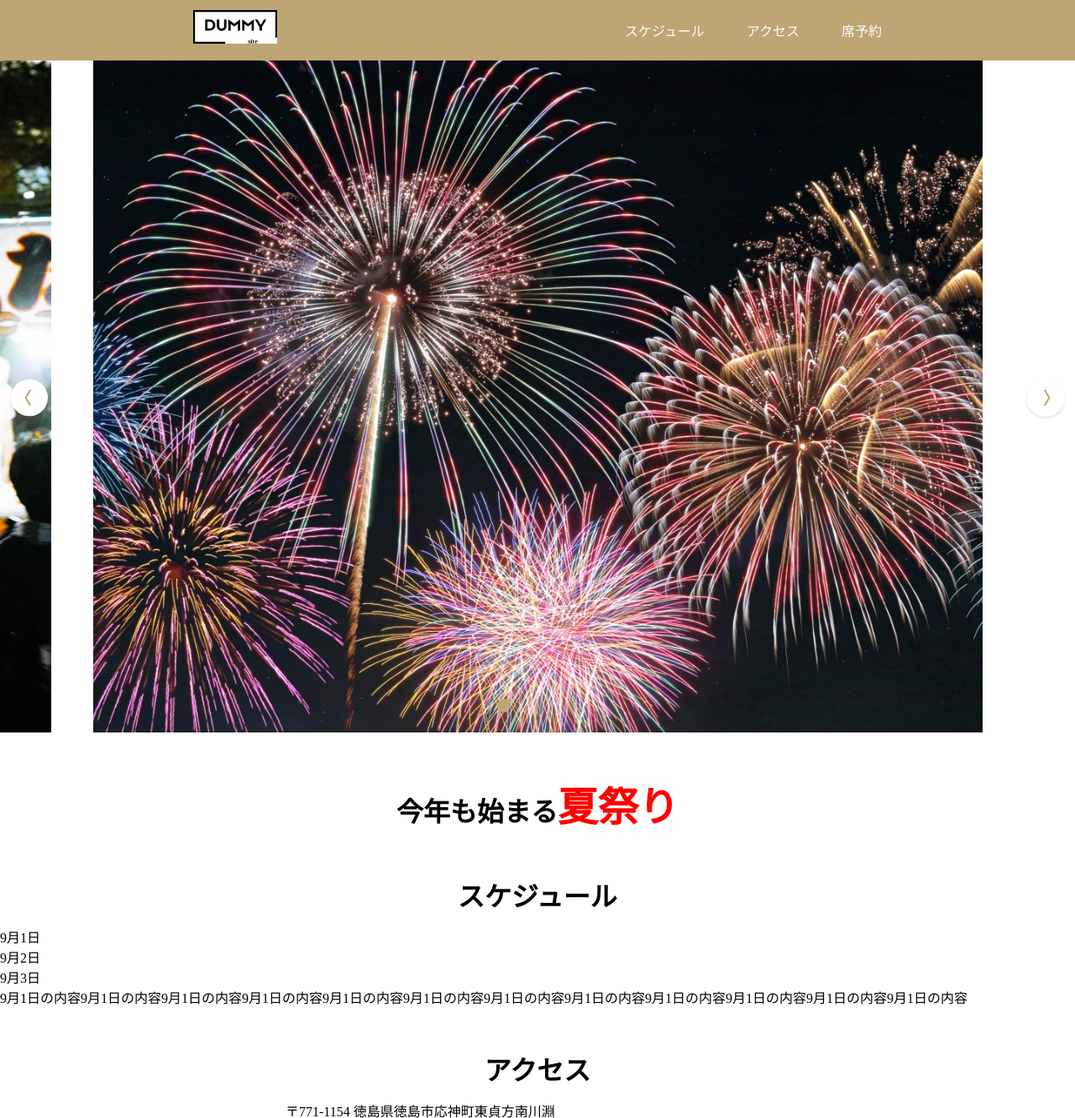
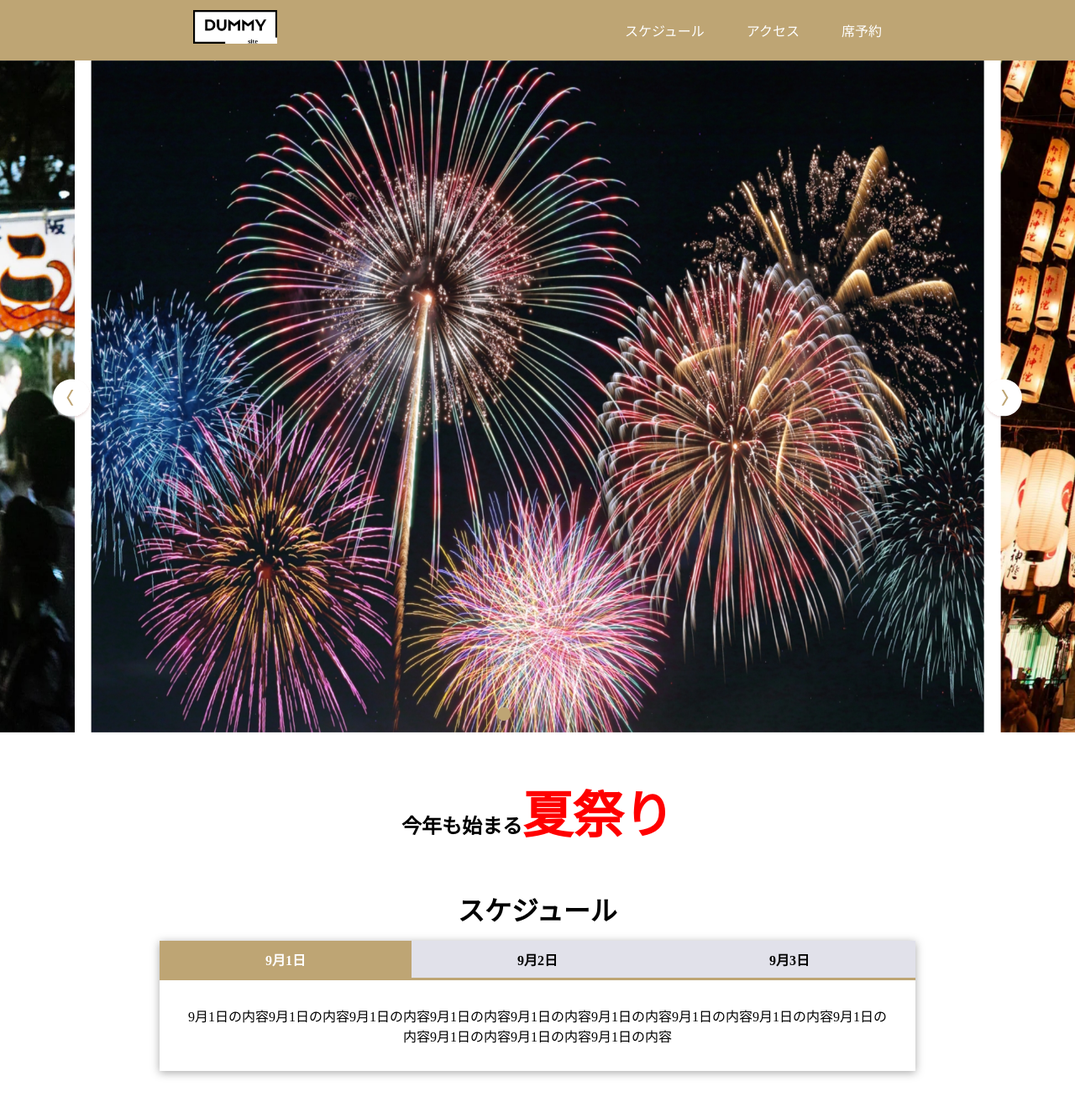
Before and after one commit to KazukiHosokawa2328/demo_week5, a PHP site: page / in a window 1280 px wide. Shown: the top 1331 px of the page at 84% size. Run offline with PHP 8.4, Linux system fonts and the light colour scheme.

Commit message:
[add]css追加
swiperとスケジュールのCSS修正

```diff
--- a/css/style.css
+++ b/css/style.css
@@ -75,25 +75,17 @@ a {
 
 /* swiper */
 .swiper {
-  width: 100%;
-  height: 100vh;
+  width: 100vw;
+  height: 800px; /* 好きな高さ */
+  margin: 0 auto;
+  box-sizing: border-box;
+  background: #fff;
 }
 
 .swiper-slide {
-  text-align: center;
-  font-size: 18px;
-  /* background: #bea574; */
   display: flex;
+  /* align-items: center; */
   justify-content: center;
-  align-items: center;
-}
-
-.swiper-slide img {
-  display: block;
-  width: 100%;
-  height: 100%;
-  -o-object-fit: cover;
-     object-fit: cover;
 }
 
 /* 前へ次への矢印カスタマイズ */
@@ -102,6 +94,14 @@ a {
   height: 50px;
   width: 50px;
 }
+
+.swiper-button-next {
+  right: 60px;
+}
+.swiper-button-prev {
+  left: 60px;
+}
+
 /* 前へ次への矢印カスタマイズ */
 .swiper-button-prev::after,
 .swiper-button-next::after {
@@ -120,35 +120,17 @@ a {
 .swiper-button-next::after {
   background-image: url(../slide-btn-next.svg);
 }
-
-/* ページネーションの余白 */
-.swiper-horizontal > .swiper-pagination-bullets .swiper-pagination-bullet,
-.swiper-pagination-horizontal.swiper-pagination-bullets
-  .swiper-pagination-bullet {
-  margin: 12px;
-}
-/* ページネーションのサイズと色 */
-.swiper-pagination-bullet {
-  background-color: #bea574;
-  height: 16px;
-  width: 16px;
-}
 /* 画像サイズ調整 */
 .swiper-slide img {
-  /* height: auto; */
+  height: auto;
   width: 100%;
 }
 
-.keyvisual {
-  /* background-image: url(../img/slide_1.jpg);
-  background-size: cover;
-  background-position: center;
-  background-repeat: no-repeat;
-  width: 100%;
-  height: 100vh;
-  display: flex;
-  align-items: center;
-  justify-content: center; */
+.swiper-pagination-bullet {
+  background: #bea574;
+  width: 16px;
+  height: 16px;
+  margin: 0 12px !important;
 }
 
 /* about */
@@ -158,9 +140,46 @@ a {
   width: 600px;
 }
 
+.about-title {
+  font-size: 24px;
+}
+
 .sub-title-about {
   color: red;
-  font-size: 3rem;
+  font-size: 60px;
+}
+
+/* schedule */
+.schedule-list-wrapper {
+  text-align: center;
+  margin: 0 auto;
+  /* border: 1px solid black; */
+  box-shadow: 0px 2px 10px 0px rgba(0, 0, 0, 0.35);
+  width: 900px;
+}
+
+.schedule-list {
+  display: flex;
+  justify-content: center;
+  border-bottom: 3px solid #bea574;
+}
+
+.schedule-item a {
+  display: block;
+  background-color: #e1e1ea;
+  box-sizing: border-box;
+  font-weight: bold;
+  padding: 10px;
+  width: 300px;
+}
+
+.schedule-item.selected a {
+  background-color: #bea574;
+  color: #fff;
+}
+
+.schedule-contents {
+  padding: 30px;
 }
 
 /* access */
--- a/index.html
+++ b/index.html
@@ -6,7 +6,7 @@
     <title>Document</title>
     <link
       rel="stylesheet"
-			href="https://cdn.jsdelivr.net/npm/swiper@11/swiper-bundle.min.css"
+      href="https://cdn.jsdelivr.net/npm/swiper@8/swiper-bundle.min.css"
     />
     <link rel="stylesheet" href="./css/style.css" />
   </head>
@@ -31,45 +31,21 @@
       </div>
     </header>
     <main>
-			<!-- Swiper.jsでキービジュアルは実装予定 -->
+      <!-- Swiper.js導入 -->
       <div class="swiper mySwiper">
         <div class="swiper-wrapper">
-					<div class="swiper-slide">
-						<img
-							class="card__image"
-							src="./img/slide_1.jpg"
-							alt=""
-							width="680"
-							height="400"
-						/>
+          <div class="swiper-slide"><img src="./img/slide_1.jpg" alt="" /></div>
+          <div class="swiper-slide"><img src="./img/slide_2.jpg" alt="" /></div>
+          <div class="swiper-slide"><img src="./img/slide_3.jpg" alt="" /></div>
         </div>
-					<div class="swiper-slide">
-						<img
-							class="card__image"
-							src="./img/slide_2.jpg"
-							alt=""
-							width="680"
-							height="400"
-						/>
-					</div>
-					<div class="swiper-slide">
-						<img
-							class="card__image"
-							src="./img/slide_3.jpg"
-							alt=""
-							width="680"
-							height="400"
-						/>
-					</div>
-				</div>
+        <div class="swiper-button-prev"></div>
         <div class="swiper-button-next"></div>
-				<div class="swiper-button-prev"></div>
         <div class="swiper-pagination"></div>
       </div>
       <!-- 小見出しの文章 -->
       <section id="about">
         <div class="about-wrapper">
-					<h2 class="section-title">
+          <h2 class="section-title about-title">
             今年も始まる<span class="sub-title-about">夏祭り</span>
           </h2>
         </div>
@@ -78,6 +54,7 @@
       <section id="schedule">
         <div class="schedule-wrapper">
           <h2 class="schedule-title section-title">スケジュール</h2>
+          <div class="schedule-list-wrapper">
             <ul class="schedule-list">
               <li class="schedule-item schedule-item-first selected">
                 <a href="#first" class="js-tab-link">9月1日</a>
@@ -99,6 +76,7 @@
               <p id="third" class="schedule-contents-third">
                 9月3日の内容9月3日の内容9月3日の内容9月3日の内容9月3日の内容9月3日の内容9月3日の内容9月3日の内容9月3日の内容9月3日の内容9月3日の内容9月3日の内容9月3日の内容
               </p>
+            </div>
           </div>
         </div>
       </section>
@@ -175,7 +153,7 @@
         </div>
       </footer>
     </main>
-		<script src="https://cdn.jsdelivr.net/npm/swiper@11/swiper-bundle.min.js"></script>
+    <script src="https://cdn.jsdelivr.net/npm/swiper@8/swiper-bundle.min.js"></script>
     <script src="https://code.jquery.com/jquery-3.5.1.min.js"></script>
     <script src="./js/index.js"></script>
   </body>
--- a/js/index.js
+++ b/js/index.js
@@ -1,8 +1,9 @@
-var swiper = new Swiper(".mySwiper", {
-	cssMode: true,
-	spaceBetween: 50,
+let swiper = new Swiper(".mySwiper", {
   slidesPerView: 1.2,
   centeredSlides: true,
+  spaceBetween: 20,
+  loop: true,
+  //   loopAdditionalSlides: 2,
   navigation: {
     nextEl: ".swiper-button-next",
     prevEl: ".swiper-button-prev",
@@ -11,9 +12,6 @@ var swiper = new Swiper(".mySwiper", {
     el: ".swiper-pagination",
     clickable: true,
   },
-	mousewheel: true,
-	keyboard: true,
-	loop: true,
 });
 
 //コンテンツ切り替え
```
Lines whose indentation alone changed are shown as unchanged.
